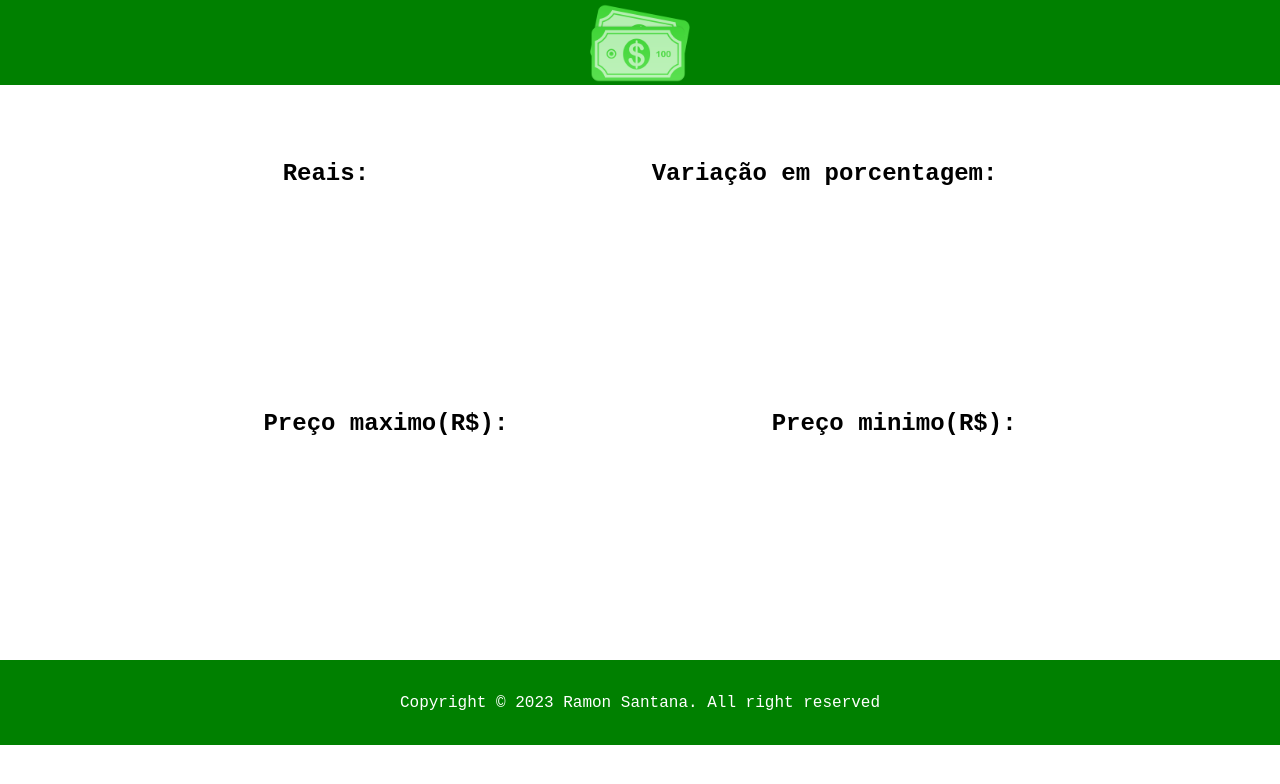
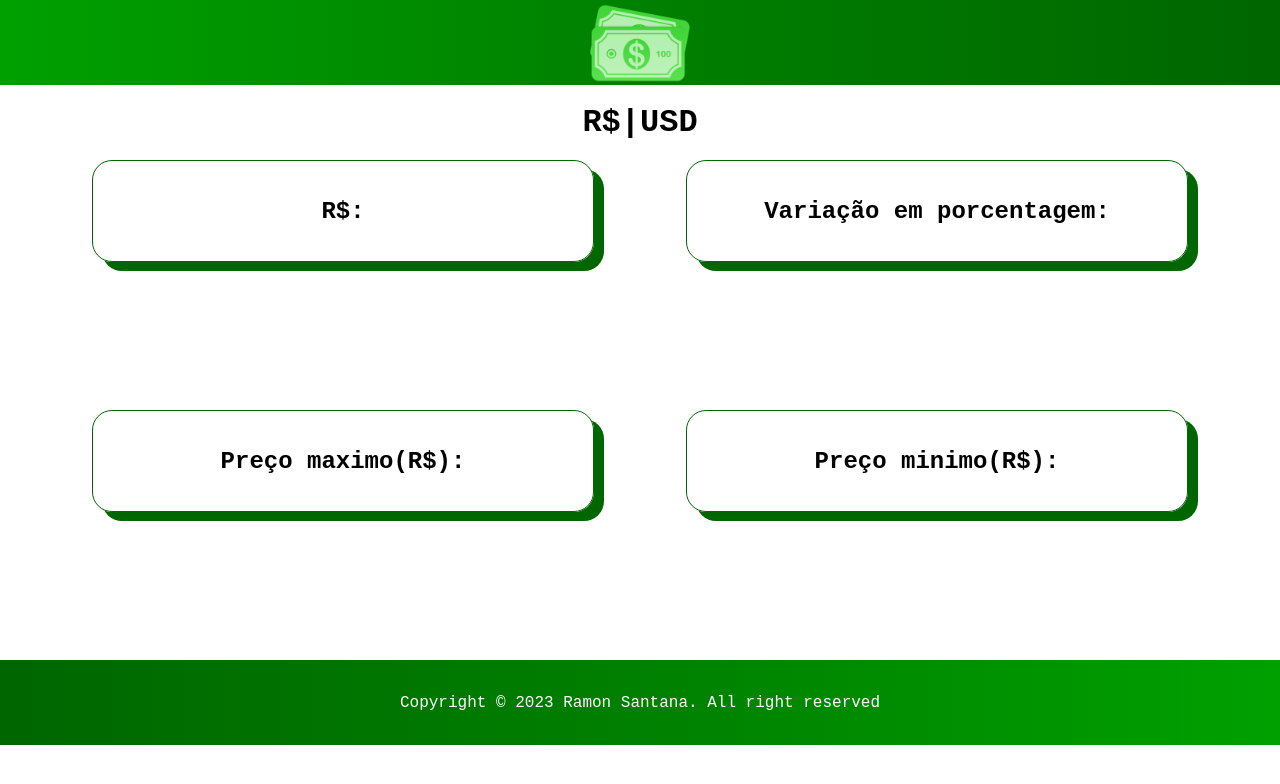
Before and after one commit to ramon1997/cotacao-dolar, a plain HTML site: page index.html in a window 1280 px wide. Drawn offline with Linux system fonts and the light colour scheme; no server answers.

Commit message:
mudanças no estilo

```diff
--- a/estilo.css
+++ b/estilo.css
@@ -10,7 +10,7 @@ div.barra{
     display: flex;
     justify-content: center;
     align-items: center;
-    background-color: green;
+    background-image: linear-gradient(to right, #00a000, #008000, #060);
 }
 
 div.barra img{
@@ -37,9 +37,20 @@ div.meio, .meio2{
 footer{
     width: 100%;
     height: 85px;
-    background-color: green;
+    background-image: linear-gradient(to left, #00a000, #008000, #060);
     display: flex;
     justify-content: center;
     align-items: center;
     color: white;
 }
+
+.dindin, .vari, .menos, .mais{
+    width: 500px;
+    height: 100px;
+    border: #060 solid 1px;
+    border-radius: 20px;
+    display: flex;
+    align-items: center;
+    justify-content: center;
+    box-shadow: 10px 9px #060;
+}
--- a/index.html
+++ b/index.html
@@ -15,11 +15,11 @@
         <img src="dolar.png">
     </div>
     <div class="titulo">
-        <h2 id="name"></h2>
+        <h1 id="name">R$|USD</h1>
     </div>
     <div class="meio">
         <div class="dindin">
-            <h2>Reais:</h2>
+            <h2>R$:</h2>
             <h1 id="valor"></h1>
         </div>
         <div class="vari">
@@ -28,11 +28,11 @@
         </div>
     </div>
     <div class="meio2">
-        <div>
+        <div class="mais">
             <h2>Preço maximo(R$):</h2>
             <h1 id="max"></h1>
         </div>
-        <div>
+        <div class="menos">
             <h2>Preço minimo(R$):</h2>
             <h1 id="min"></h1>
         </div>
--- a/script.js
+++ b/script.js
@@ -6,7 +6,7 @@ async function busca() {
 
 busca().then(data => {
     const dados = data.USDBRL.ask;
-    const name = data.USDBRL.name;
+   // const name = data.USDBRL.name;
     const por = data.USDBRL.pctChange;
     const max = data.USDBRL.high;
     const min = data.USDBRL.low;
@@ -16,7 +16,7 @@ busca().then(data => {
     const dadoredondo= parseFloat(dados).toFixed(2);
 
     document.getElementById("valor").innerHTML = dadoredondo;
-    document.getElementById("name").innerHTML = name;
+    //document.getElementById("name").innerHTML = name;
     document.getElementById("por").innerHTML = por;
     document.getElementById("max").innerHTML = maxredondo;
     document.getElementById("min").innerHTML = minredondo;
```
